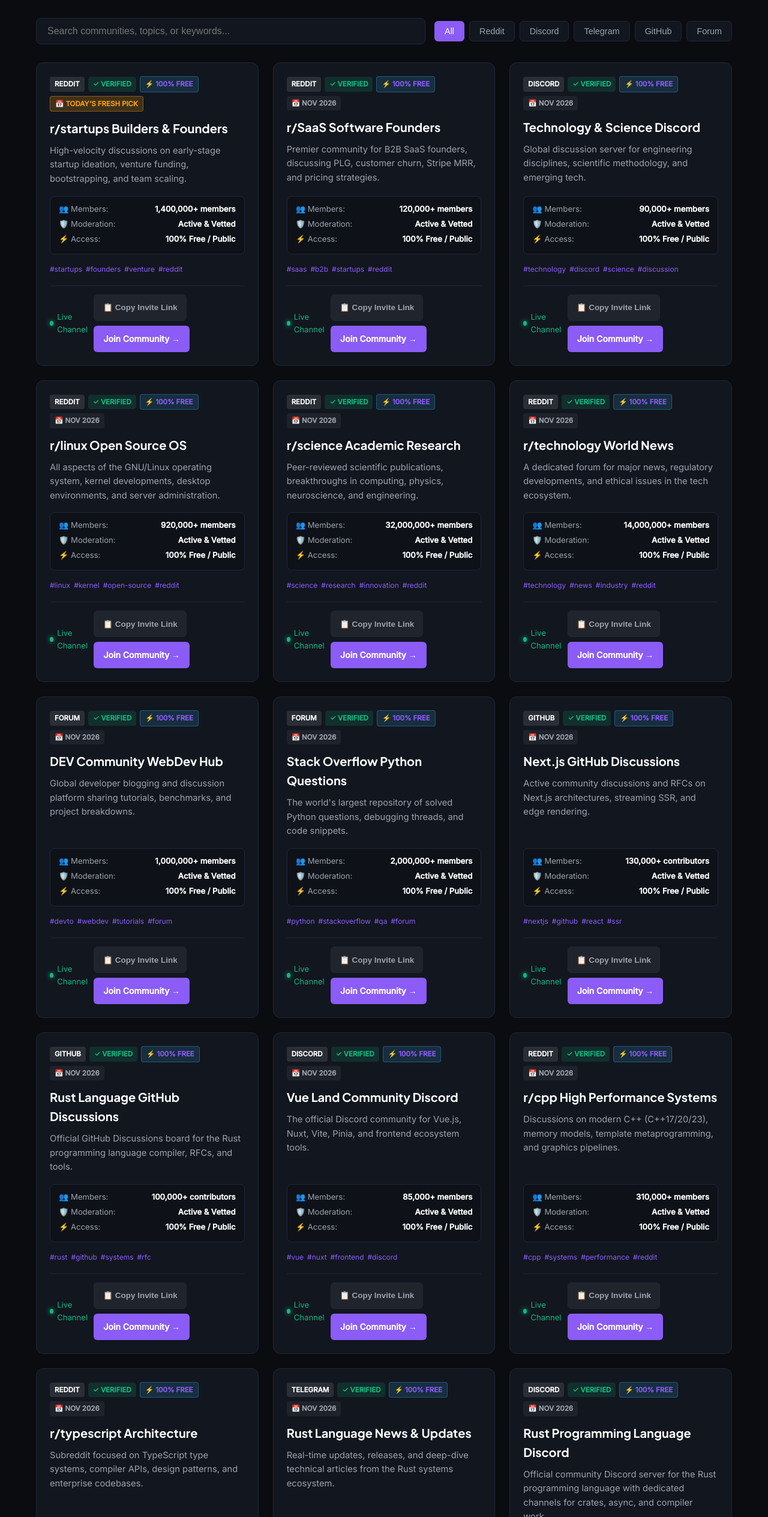
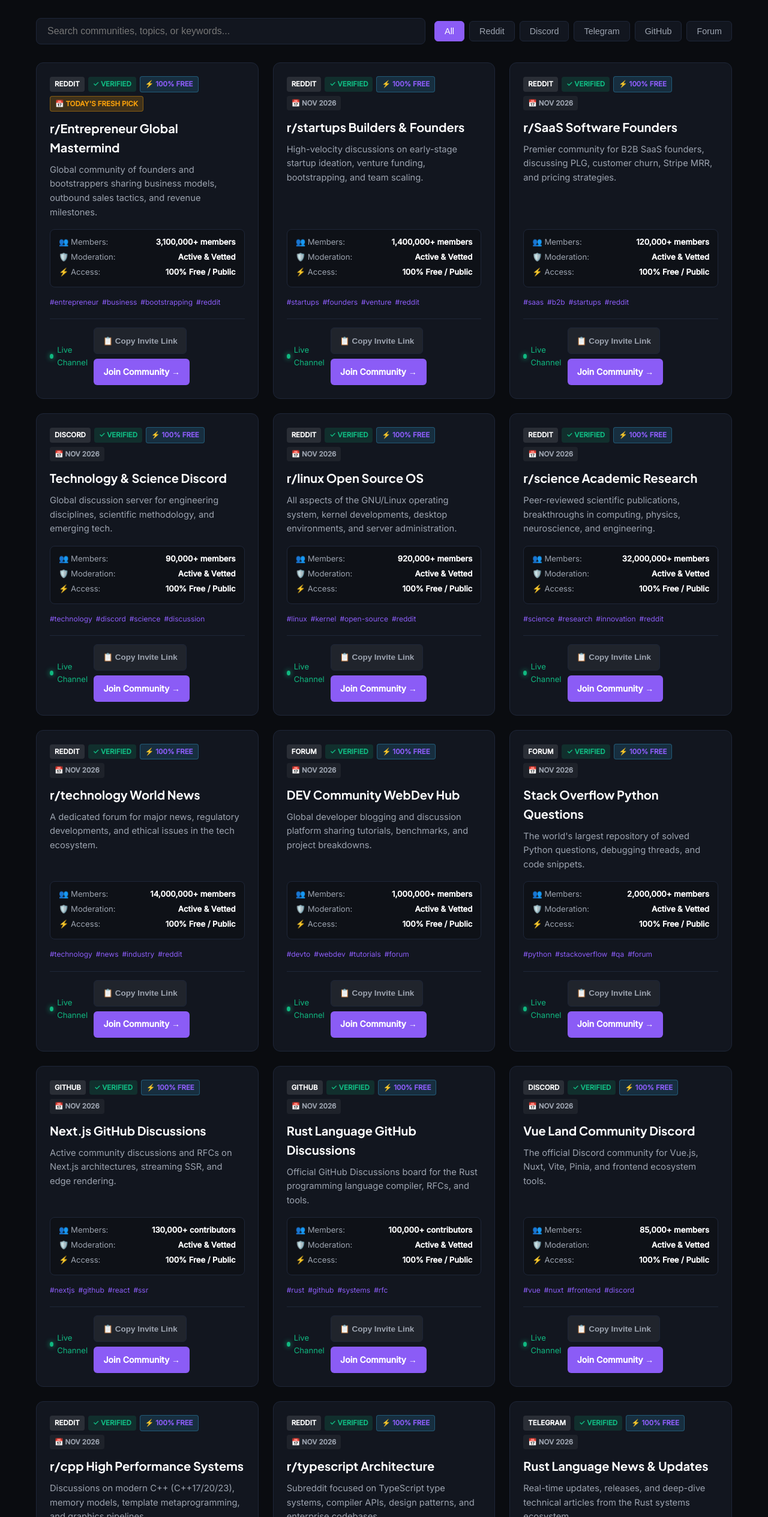
Before and after one commit to jibranpcccc/solopreneur-email-marketing-hub, a plain HTML site: page index.html in a window 1280 px wide. Shown: the part 1131-3660 px from the top of the page at 60% size. Drawn offline with Linux system fonts and the light colour scheme.

Commit message:
feat(replenishment): fresh community links added - 2026-11-20 [skip ci]

```diff
--- a/feed.xml
+++ b/feed.xml
@@ -4,10 +4,17 @@
     <title>Solopreneur Email Marketing Hub</title>
     <link>https://solopreneur-email-marketing-hub.vercel.app/</link>
     <description>Verified community directory and updates.</description>
-    <lastBuildDate>Thu, 19 Nov 2026 06:44:14 GMT</lastBuildDate>
+    <lastBuildDate>Fri, 20 Nov 2026 06:05:12 GMT</lastBuildDate>
     <atom:link href="https://solopreneur-email-marketing-hub.vercel.app/feed.xml" rel="self" type="application/rss+xml"/>
     <atom:link href="https://pubsubhubbub.appspot.com/" rel="hub"/>
-                                                                                                                                                                                                                                <item>
+                                                                                                                                                                                                                                    <item>
+      <title>📅 Today's Fresh Pick: r/Entrepreneur Global Mastermind (Reddit)</title>
+      <link>https://www.reddit.com/r/Entrepreneur/</link>
+      <guid isPermaLink="false">https://jibranpcccc.github.io/solopreneur-email-marketing-hub/#solopreneur-email-marketing-hub-reddit-3-2026-11-20</guid>
+      <pubDate>Fri, 20 Nov 2026 06:05:12 GMT</pubDate>
+      <description>Newly verified community added to Solopreneur Email Marketing Hub: Global community of founders and bootstrappers sharing business models, outbound sales tactics, and revenue milestones.</description>
+    </item>
+<item>
       <title>📅 Today's Fresh Pick: r/startups Builders &amp; Founders (Reddit)</title>
       <link>https://www.reddit.com/r/startups/</link>
       <guid isPermaLink="false">https://jibranpcccc.github.io/solopreneur-email-marketing-hub/#solopreneur-email-marketing-hub-reddit-2-2026-11-19</guid>
@@ -175,12 +182,5 @@
       <pubDate>Wed, 21 Oct 2026 06:05:18 GMT</pubDate>
       <description>Newly verified community added to Solopreneur Email Marketing Hub: Global discussion server for engineering disciplines, scientific methodology, and emerging tech.</description>
     </item>
-<item>
-      <title>📅 Today's Fresh Pick: Technology &amp; Science Discord (Discord)</title>
-      <link>https://discord.gg/tech</link>
-      <guid isPermaLink="false">https://jibranpcccc.github.io/solopreneur-email-marketing-hub/#solopreneur-email-marketing-hub-discord-20261003-1-2026-10-20</guid>
-      <pubDate>Tue, 20 Oct 2026 06:06:54 GMT</pubDate>
-      <description>Newly verified community added to Solopreneur Email Marketing Hub: Global discussion server for engineering disciplines, scientific methodology, and emerging tech.</description>
-    </item>
   </channel>
 </rss>
--- a/index.html
+++ b/index.html
@@ -148,149 +148,149 @@
           {
             "@type": "ListItem",
             "position": 1,
+            "name": "r/Entrepreneur Global Mastermind",
+            "description": "Global community of founders and bootstrappers sharing business models, outbound sales tactics, and revenue milestones.",
+            "url": "https://www.reddit.com/r/Entrepreneur/"
+          },
+          {
+            "@type": "ListItem",
+            "position": 2,
             "name": "r/startups Builders & Founders",
             "description": "High-velocity discussions on early-stage startup ideation, venture funding, bootstrapping, and team scaling.",
             "url": "https://www.reddit.com/r/startups/"
           },
           {
             "@type": "ListItem",
-            "position": 2,
+            "position": 3,
             "name": "r/SaaS Software Founders",
             "description": "Premier community for B2B SaaS founders, discussing PLG, customer churn, Stripe MRR, and pricing strategies.",
             "url": "https://www.reddit.com/r/SaaS/"
           },
           {
             "@type": "ListItem",
-            "position": 3,
+            "position": 4,
             "name": "Technology & Science Discord",
             "description": "Global discussion server for engineering disciplines, scientific methodology, and emerging tech.",
             "url": "https://discord.gg/tech"
           },
           {
             "@type": "ListItem",
-            "position": 4,
+            "position": 5,
             "name": "r/linux Open Source OS",
             "description": "All aspects of the GNU/Linux operating system, kernel developments, desktop environments, and server administration.",
             "url": "https://www.reddit.com/r/linux/"
           },
           {
             "@type": "ListItem",
-            "position": 5,
+            "position": 6,
             "name": "r/science Academic Research",
             "description": "Peer-reviewed scientific publications, breakthroughs in computing, physics, neuroscience, and engineering.",
             "url": "https://www.reddit.com/r/science/"
           },
           {
             "@type": "ListItem",
-            "position": 6,
+            "position": 7,
             "name": "r/technology World News",
             "description": "A dedicated forum for major news, regulatory developments, and ethical issues in the tech ecosystem.",
             "url": "https://www.reddit.com/r/technology/"
           },
           {
             "@type": "ListItem",
-            "position": 7,
+            "position": 8,
             "name": "DEV Community WebDev Hub",
             "description": "Global developer blogging and discussion platform sharing tutorials, benchmarks, and project breakdowns.",
             "url": "https://dev.to/t/webdev"
           },
           {
             "@type": "ListItem",
-            "position": 8,
+            "position": 9,
             "name": "Stack Overflow Python Questions",
             "description": "The world's largest repository of solved Python questions, debugging threads, and code snippets.",
             "url": "https://stackoverflow.com/questions/tagged/python"
           },
           {
             "@type": "ListItem",
-            "position": 9,
+            "position": 10,
             "name": "Next.js GitHub Discussions",
             "description": "Active community discussions and RFCs on Next.js architectures, streaming SSR, and edge rendering.",
             "url": "https://github.com/vercel/next.js/discussions"
           },
           {
             "@type": "ListItem",
-            "position": 10,
+            "position": 11,
             "name": "Rust Language GitHub Discussions",
             "description": "Official GitHub Discussions board for the Rust programming language compiler, RFCs, and tools.",
             "url": "https://users.rust-lang.org"
           },
           {
             "@type": "ListItem",
-            "position": 11,
+            "position": 12,
             "name": "Vue Land Community Discord",
             "description": "The official Discord community for Vue.js, Nuxt, Vite, Pinia, and frontend ecosystem tools.",
             "url": "https://discord.gg/vue"
           },
           {
             "@type": "ListItem",
-            "position": 12,
+            "position": 13,
             "name": "r/cpp High Performance Systems",
             "description": "Discussions on modern C++ (C++17/20/23), memory models, template metaprogramming, and graphics pipelines.",
             "url": "https://www.reddit.com/r/cpp/"
           },
           {
             "@type": "ListItem",
-            "position": 13,
+            "position": 14,
             "name": "r/typescript Architecture",
             "description": "Subreddit focused on TypeScript type systems, compiler APIs, design patterns, and enterprise codebases.",
             "url": "https://www.reddit.com/r/typescript/"
           },
           {
             "@type": "ListItem",
-            "position": 14,
+            "position": 15,
             "name": "Rust Language News & Updates",
             "description": "Real-time updates, releases, and deep-dive technical articles from the Rust systems ecosystem.",
             "url": "https://t.me/rust_lang_news"
           },
           {
             "@type": "ListItem",
-            "position": 15,
+            "position": 16,
             "name": "Rust Programming Language Discord",
             "description": "Official community Discord server for the Rust programming language with dedicated channels for crates, async, and compiler work.",
             "url": "https://discord.gg/rust-lang"
           },
           {
             "@type": "ListItem",
-            "position": 16,
+            "position": 17,
             "name": "r/rust Systems Programming",
             "description": "Dedicated community for the Rust programming language focusing on memory safety, concurrency, and high-performance systems.",
             "url": "https://www.reddit.com/r/rust/"
           },
           {
             "@type": "ListItem",
-            "position": 17,
+            "position": 18,
             "name": "Indie Hackers Community",
             "description": "Transparent revenue shares, founder interviews, and practical guides for bootstrapping profitable online businesses.",
             "url": "https://www.indiehackers.com"
           },
           {
             "@type": "ListItem",
-            "position": 18,
+            "position": 19,
             "name": "Global Startups Hub Channel",
             "description": "Updates on venture capital fundings, Product Hunt launches, and SaaS acquisition multiples.",
             "url": "https://t.me/startup_hub"
           },
           {
             "@type": "ListItem",
-            "position": 19,
+            "position": 20,
             "name": "SEO Professionals Discord",
             "description": "Real-time discussions between agency operators and enterprise SEO consultants on search visibility.",
             "url": "https://discord.gg/seo"
           },
           {
             "@type": "ListItem",
-            "position": 20,
+            "position": 21,
             "name": "r/SEO Search Engine Optimization",
             "description": "Technical SEO, Core Web Vitals, Google algorithm update analysis, backlink audits, and Generative Engine Optimization.",
             "url": "https://www.reddit.com/r/SEO/"
-          },
-          {
-            "@type": "ListItem",
-            "position": 21,
-            "name": "r/Entrepreneur Global Mastermind",
-            "description": "Global community of founders and bootstrappers sharing business models, outbound sales tactics, and revenue milestones.",
-            "url": "https://www.reddit.com/r/Entrepreneur/"
           },
           {
             "@type": "ListItem",
@@ -617,12 +617,36 @@
         </div>
         <div id="vetted-communities" class="grid">
 
-        <div id="community-card-1" class="card" data-platform="reddit" data-category="startups">
+        <div id="community-card-1" class="card" data-platform="reddit" data-category="business">
             <div class="card-header">
                 <span class="badge badge-platform">Reddit</span>
                 <span class="badge badge-verified">✓ Verified</span>
                 <span class="badge badge-free">⚡ 100% Free</span>
                 <span class="badge badge-date" style="background: rgba(245, 158, 11, 0.2); color: #f59e0b; border: 1px solid rgba(245, 158, 11, 0.4); font-weight: 700;">📅 Today's Fresh Pick</span>
+            </div>
+            <h3 class="card-title">r/Entrepreneur Global Mastermind</h3>
+            <p class="card-desc">Global community of founders and bootstrappers sharing business models, outbound sales tactics, and revenue milestones.</p>
+            <div class="spec-matrix">
+                <div class="spec-row"><span>👥 Members:</span> <strong>3,100,000+ members</strong></div>
+                <div class="spec-row"><span>🛡️ Moderation:</span> <strong>Active & Vetted</strong></div>
+                <div class="spec-row"><span>⚡ Access:</span> <strong>100% Free / Public</strong></div>
+            </div>
+            <div class="tags-row"><span class="tag">#entrepreneur</span><span class="tag">#business</span><span class="tag">#bootstrapping</span><span class="tag">#reddit</span></div>
+            <div class="card-footer">
+                <span class="activity-pulse"><span class="pulse-dot"></span> Live Channel</span>
+                <div class="card-actions">
+                    <button class="btn-copy-invite" onclick="copyInviteLink(event, 'https://www.reddit.com/r/Entrepreneur/')">📋 Copy Invite Link</button>
+                    <a href="https://www.reddit.com/r/Entrepreneur/" target="_blank" rel="noopener noreferrer" class="btn-join">Join Community →</a>
+                </div>
+            </div>
+        </div>
+
+        <div id="community-card-2" class="card" data-platform="reddit" data-category="startups">
+            <div class="card-header">
+                <span class="badge badge-platform">Reddit</span>
+                <span class="badge badge-verified">✓ Verified</span>
+                <span class="badge badge-free">⚡ 100% Free</span>
+                <span class="badge badge-date">📅 Nov 2026</span>
             </div>
             <h3 class="card-title">r/startups Builders & Founders</h3>
             <p class="card-desc">High-velocity discussions on early-stage startup ideation, venture funding, bootstrapping, and team scaling.</p>
@@ -641,7 +665,7 @@
             </div>
         </div>
 
-        <div id="community-card-2" class="card" data-platform="reddit" data-category="saas">
+        <div id="community-card-3" class="card" data-platform="reddit" data-category="saas">
             <div class="card-header">
                 <span class="badge badge-platform">Reddit</span>
                 <span class="badge badge-verified">✓ Verified</span>
@@ -665,7 +689,7 @@
             </div>
         </div>
 
-        <div id="community-card-3" class="card" data-platform="discord" data-category="tech discussion">
+        <div id="community-card-4" class="card" data-platform="discord" data-category="tech discussion">
             <div class="card-header">
                 <span class="badge badge-platform">Discord</span>
                 <span class="badge badge-verified">✓ Verified</span>
@@ -689,7 +713,7 @@
             </div>
         </div>
 
-        <div id="community-card-4" class="card" data-platform="reddit" data-category="linux & os">
+        <div id="community-card-5" class="card" data-platform="reddit" data-category="linux & os">
             <div class="card-header">
                 <span class="badge badge-platform">Reddit</span>
                 <span class="badge badge-verified">✓ Verified</span>
@@ -713,7 +737,7 @@
             </div>
         </div>
 
-        <div id="community-card-5" class="card" data-platform="reddit" data-category="science & innovation">
+        <div id="community-card-6" class="card" data-platform="reddit" data-category="science & innovation">
             <div class="card-header">
                 <span class="badge badge-platform">Reddit</span>
                 <span class="badge badge-verified">✓ Verified</span>
@@ -737,7 +761,7 @@
             </div>
         </div>
 
-        <div id="community-card-6" class="card" data-platform="reddit" data-category="tech news">
+        <div id="community-card-7" class="card" data-platform="reddit" data-category="tech news">
             <div class="card-header">
                 <span class="badge badge-platform">Reddit</span>
                 <span class="badge badge-verified">✓ Verified</span>
@@ -761,7 +785,7 @@
             </div>
         </div>
 
-        <div id="community-card-7" class="card" data-platform="forum" data-category="web development">
+        <div id="community-card-8" class="card" data-platform="forum" data-category="web development">
             <div class="card-header">
                 <span class="badge badge-platform">Forum</span>
                 <span class="badge badge-verified">✓ Verified</span>
@@ -785,7 +809,7 @@
             </div>
         </div>
 
-        <div id="community-card-8" class="card" data-platform="forum" data-category="python development">
+        <div id="community-card-9" class="card" data-platform="forum" data-category="python development">
             <div class="card-header">
                 <span class="badge badge-platform">Forum</span>
                 <span class="badge badge-verified">✓ Verified</span>
@@ -809,7 +833,7 @@
             </div>
         </div>
 
-        <div id="community-card-9" class="card" data-platform="github" data-category="frontend engineering">
+        <div id="community-card-10" class="card" data-platform="github" data-category="frontend engineering">
             <div class="card-header">
                 <span class="badge badge-platform">GitHub</span>
                 <span class="badge badge-verified">✓ Verified</span>
@@ -833,7 +857,7 @@
             </div>
         </div>
 
-        <div id="community-card-10" class="card" data-platform="github" data-category="systems programming">
+        <div id="community-card-11" class="card" data-platform="github" data-category="systems programming">
             <div class="card-header">
                 <span class="badge badge-platform">GitHub</span>
                 <span class="badge badge-verified">✓ Verified</span>
@@ -857,7 +881,7 @@
             </div>
         </div>
 
-        <div id="community-card-11" class="card" data-platform="discord" data-category="frontend engineering">
+        <div id="community-card-12" class="card" data-platform="discord" data-category="frontend engineering">
             <div class="card-header">
                 <span class="badge badge-platform">Discord</span>
                 <span class="badge badge-verified">✓ Verified</span>
@@ -881,7 +905,7 @@
             </div>
         </div>
 
-        <div id="community-card-12" class="card" data-platform="reddit" data-category="systems programming">
+        <div id="community-card-13" class="card" data-platform="reddit" data-category="systems programming">
             <div class="card-header">
                 <span class="badge badge-platform">Reddit</span>
                 <span class="badge badge-verified">✓ Verified</span>
@@ -905,7 +929,7 @@
             </div>
         </div>
 
-        <div id="community-card-13" class="card" data-platform="reddit" data-category="web development">
+        <div id="community-card-14" class="card" data-platform="reddit" data-category="web development">
             <div class="card-header">
                 <span class="badge badge-platform">Reddit</span>
                 <span class="badge badge-verified">✓ Verified</span>
@@ -929,7 +953,7 @@
             </div>
         </div>
 
-        <div id="community-card-14" class="card" data-platform="telegram" data-category="systems programming">
+        <div id="community-card-15" class="card" data-platform="telegram" data-category="systems programming">
             <div class="card-header">
                 <span class="badge badge-platform">Telegram</span>
                 <span class="badge badge-verified">✓ Verified</span>
@@ -953,7 +977,7 @@
             </div>
         </div>
 
-        <div id="community-card-15" class="card" data-platform="discord" data-category="systems programming">
+        <div id="community-card-16" class="card" data-platform="discord" data-category="systems programming">
             <div class="card-header">
                 <span class="badge badge-platform">Discord</span>
                 <span class="badge badge-verified">✓ Verified</span>
@@ -977,7 +1001,7 @@
             </div>
         </div>
 
-        <div id="community-card-16" class="card" data-platform="reddit" data-category="systems programming">
+        <div id="community-card-17" class="card" data-platform="reddit" data-category="systems programming">
             <div class="card-header">
                 <span class="badge badge-platform">Reddit</span>
                 <span class="badge badge-verified">✓ Verified</span>
@@ -1001,7 +1025,7 @@
             </div>
         </div>
 
-        <div id="community-card-17" class="card" data-platform="forum" data-category="bootstrapping">
+        <div id="community-card-18" class="card" data-platform="forum" data-category="bootstrapping">
             <div class="card-header">
                 <span class="badge badge-platform">Forum</span>
                 <span class="badge badge-verified">✓ Verified</span>
@@ -1025,7 +1049,7 @@
             </div>
         </div>
 
-        <div id="community-card-18" class="card" data-platform="telegram" data-category="startups & venture">
+        <div id="community-card-19" class="card" data-platform="telegram" data-category="startups & venture">
             <div class="card-header">
                 <span class="badge badge-platform">Telegram</span>
                 <span class="badge badge-verified">✓ Verified</span>
@@ -1049,7 +1073,7 @@
             </div>
         </div>
 
-        <div id="community-card-19" class="card" data-platform="discord" data-category="seo & search">
+        <div id="community-card-20" class="card" data-platform="discord" data-category="seo & search">
             <div class="card-header">
                 <span class="badge badge-platform">Discord</span>
                 <span class="badge badge-verified">✓ Verified</span>
@@ -1073,7 +1097,7 @@
             </div>
         </div>
 
-        <div id="community-card-20" class="card" data-platform="reddit" data-category="seo & geo">
+        <div id="community-card-21" class="card" data-platform="reddit" data-category="seo & geo">
             <div class="card-header">
                 <span class="badge badge-platform">Reddit</span>
                 <span class="badge badge-verified">✓ Verified</span>
@@ -1093,30 +1117,6 @@
                 <div class="card-actions">
                     <button class="btn-copy-invite" onclick="copyInviteLink(event, 'https://www.reddit.com/r/SEO/')">📋 Copy Invite Link</button>
                     <a href="https://www.reddit.com/r/SEO/" target="_blank" rel="noopener noreferrer" class="btn-join">Join Community →</a>
-                </div>
-            </div>
-        </div>
-
-        <div id="community-card-21" class="card" data-platform="reddit" data-category="business">
-            <div class="card-header">
-                <span class="badge badge-platform">Reddit</span>
-                <span class="badge badge-verified">✓ Verified</span>
-                <span class="badge badge-free">⚡ 100% Free</span>
-                <span class="badge badge-date">📅 Nov 2026</span>
-            </div>
-            <h3 class="card-title">r/Entrepreneur Global Mastermind</h3>
-            <p class="card-desc">Global community of founders and bootstrappers sharing business models, outbound sales tactics, and revenue milestones.</p>
-            <div class="spec-matrix">
-                <div class="spec-row"><span>👥 Members:</span> <strong>3,100,000+ members</strong></div>
-                <div class="spec-row"><span>🛡️ Moderation:</span> <strong>Active & Vetted</strong></div>
-                <div class="spec-row"><span>⚡ Access:</span> <strong>100% Free / Public</strong></div>
-            </div>
-            <div class="tags-row"><span class="tag">#entrepreneur</span><span class="tag">#business</span><span class="tag">#bootstrapping</span><span class="tag">#reddit</span></div>
-            <div class="card-footer">
-                <span class="activity-pulse"><span class="pulse-dot"></span> Live Channel</span>
-                <div class="card-actions">
-                    <button class="btn-copy-invite" onclick="copyInviteLink(event, 'https://www.reddit.com/r/Entrepreneur/')">📋 Copy Invite Link</button>
-                    <a href="https://www.reddit.com/r/Entrepreneur/" target="_blank" rel="noopener noreferrer" class="btn-join">Join Community →</a>
                 </div>
             </div>
         </div>
```
Also changed, not shown: data/groups.json (+20 -19 lines).
